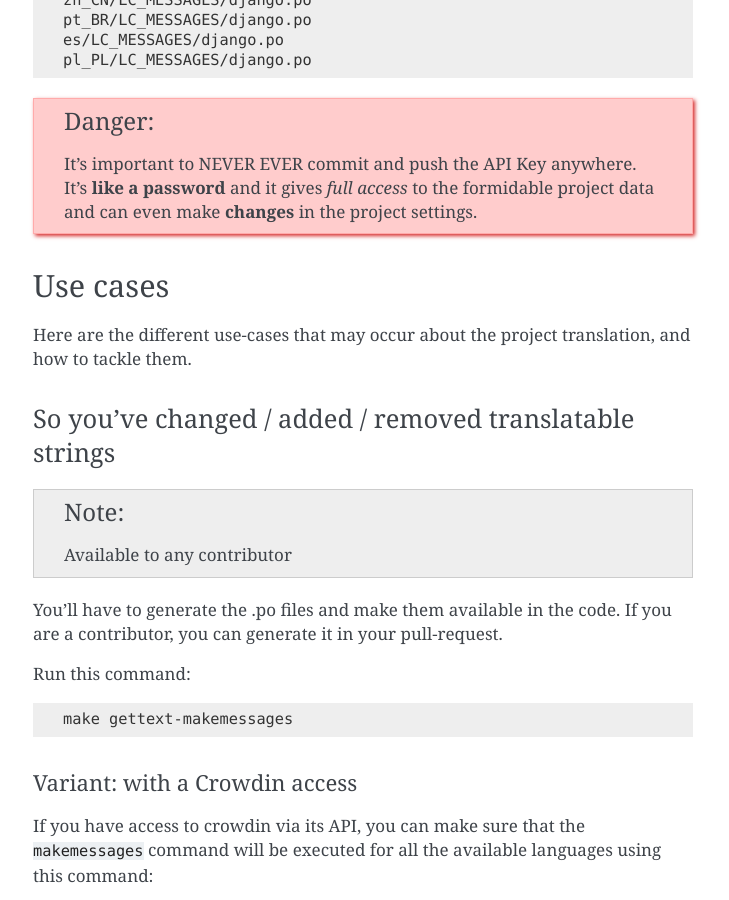
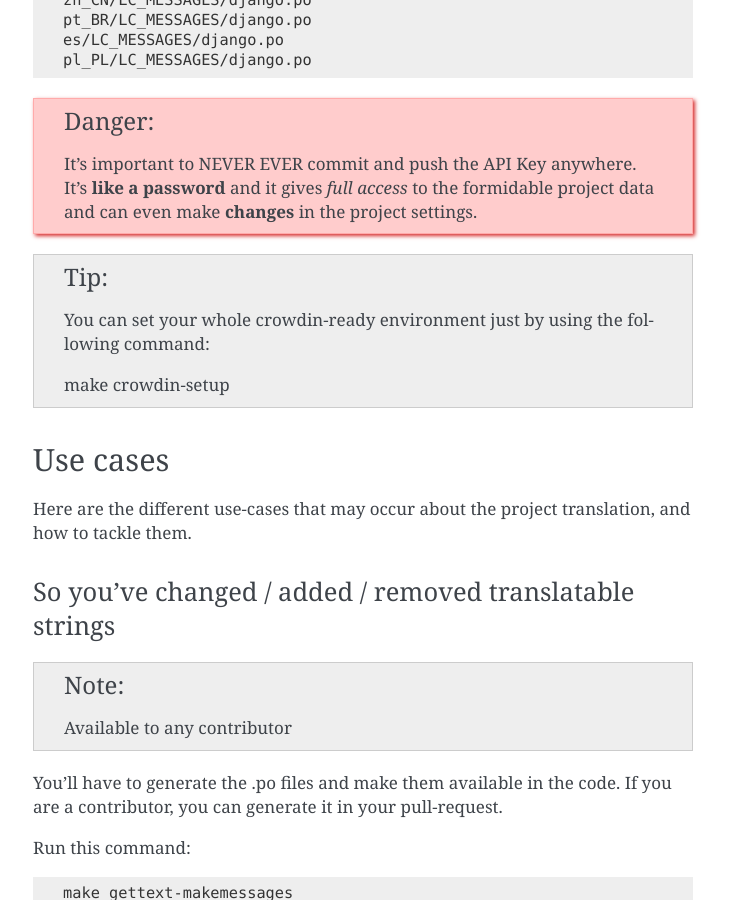
Before and after one commit to peopledoc/django-formidable, a Sphinx documentation site: the page built from docs/source/translations.rst, in a window 1280 px wide and 900 px high, scrolled down 1085 px. Shown: the whole window, without its empty margins (387-1116 px from the left). Built offline with Sphinx 7.4.7, drawn with Linux system fonts in a browser that asks for light colours.

Commit message:
refs #168 -- more clever way to conditionally build the crowdin environment

```diff
--- a/docs/source/translations.rst
+++ b/docs/source/translations.rst
@@ -51,6 +51,10 @@
 .. danger::
 
     It's important to NEVER EVER commit and push the API Key anywhere. It's **like a password** and it gives *full access* to the formidable project data and can even make **changes** in the project settings.
+
+.. tip:: You can set your whole crowdin-ready environment just by using the following command::
+
+        make crowdin-setup
 
 Use cases
 =========
```
Also changed, not shown: 1 other file.
